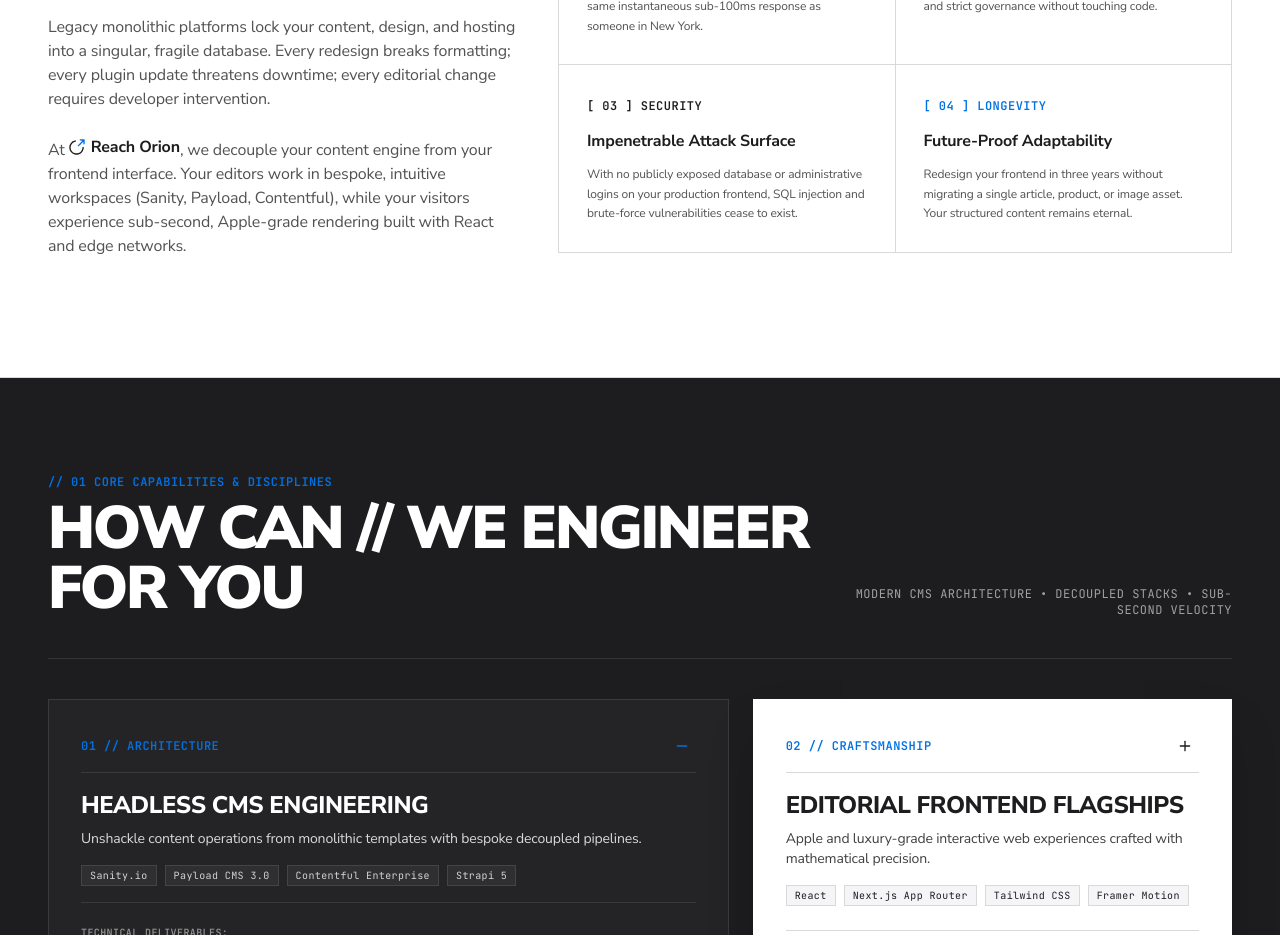
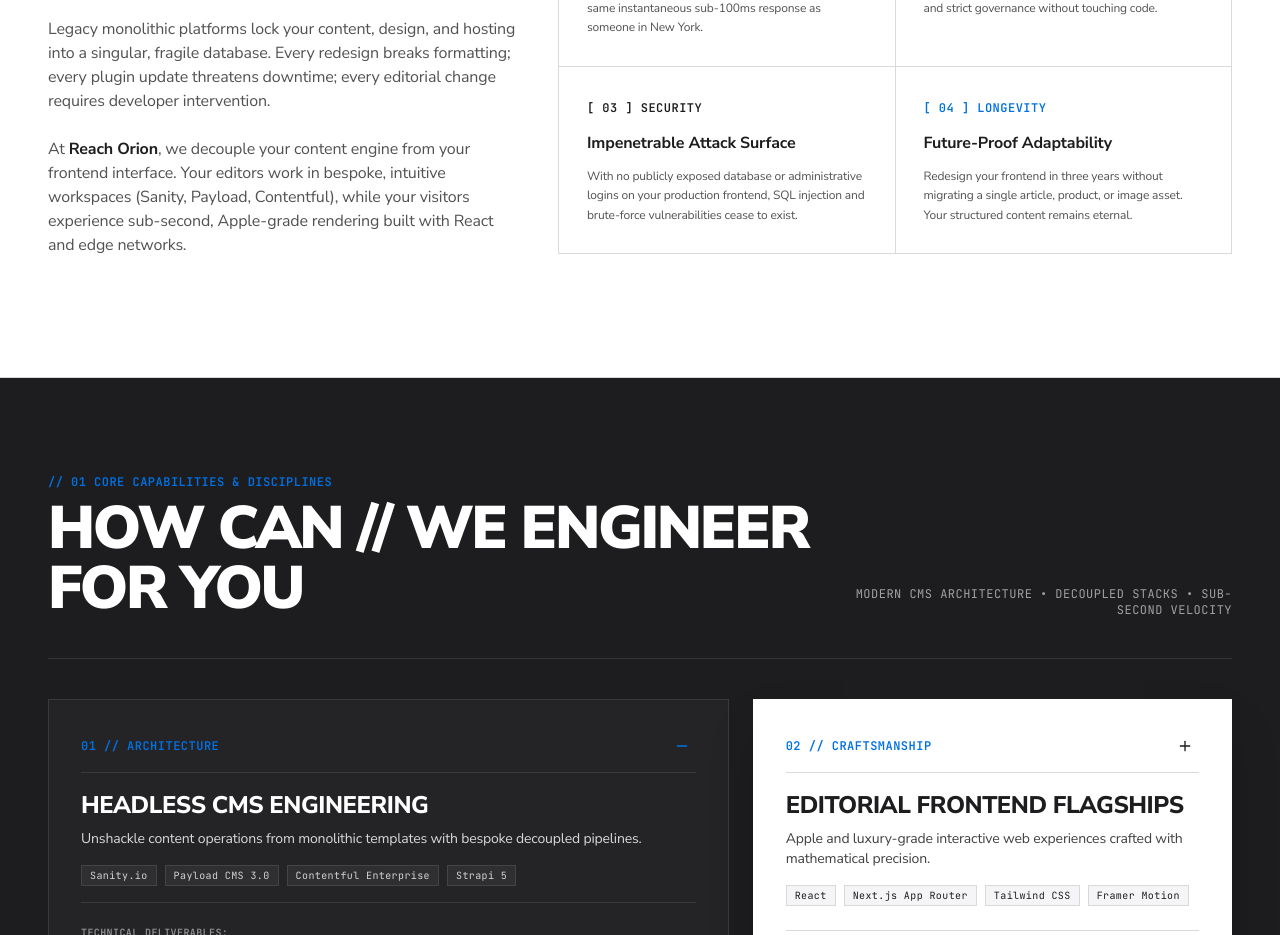
Before and after one commit to reachorion-ops/agency-website, a React (Vite) app: page / in a window 1280 px wide. Shown: the part 1480-2415 px from the top of the page. Built offline with nearby package versions, Linux system fonts and the light colour scheme; the HTML template or start-up script is replaced by a standard one.

Commit message:
refactor(manifesto): use plain bold Nunito Sans for brand mention in body paragraph

```diff
--- a/src/components/BrandManifesto.tsx
+++ b/src/components/BrandManifesto.tsx
@@ -1,5 +1,4 @@
 import React from 'react';
-import { BrandLogo } from './BrandLogo';
 
 export const BrandManifesto: React.FC = () => {
   return (
@@ -33,7 +32,7 @@ export const BrandManifesto: React.FC = () => {
               Legacy monolithic platforms lock your content, design, and hosting into a singular, fragile database. Every redesign breaks formatting; every plugin update threatens downtime; every editorial change requires developer intervention.
             </p>
             <p className="text-neutral-600 leading-relaxed text-sm sm:text-base">
-              At <span className="inline-flex items-center gap-1.5 text-[#1D1D1F] font-bold"><BrandLogo theme="light" className="w-4 h-4 shrink-0" />Reach Orion</span>, we decouple your content engine from your frontend interface. Your editors work in bespoke, intuitive workspaces (Sanity, Payload, Contentful), while your visitors experience sub-second, Apple-grade rendering built with React and edge networks.
+              At <strong className="font-bold text-[#1D1D1F]">Reach Orion</strong>, we decouple your content engine from your frontend interface. Your editors work in bespoke, intuitive workspaces (Sanity, Payload, Contentful), while your visitors experience sub-second, Apple-grade rendering built with React and edge networks.
             </p>
           </div>
 
```
